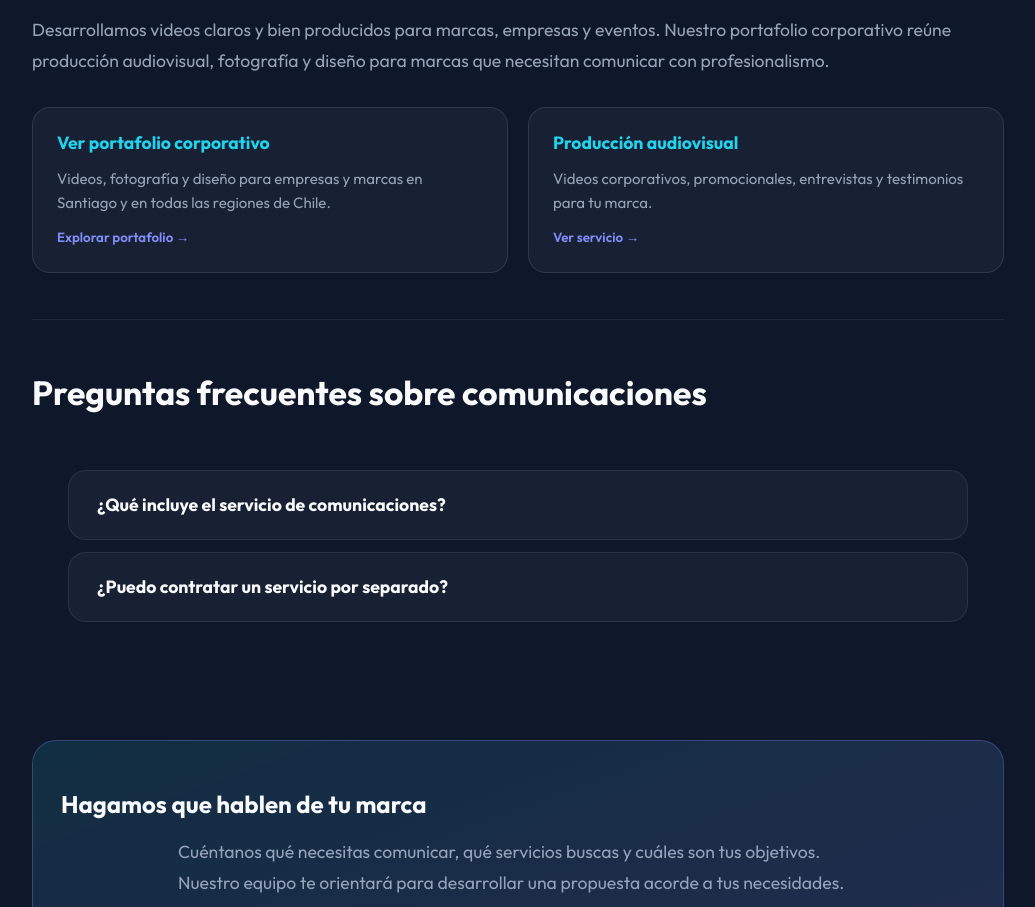
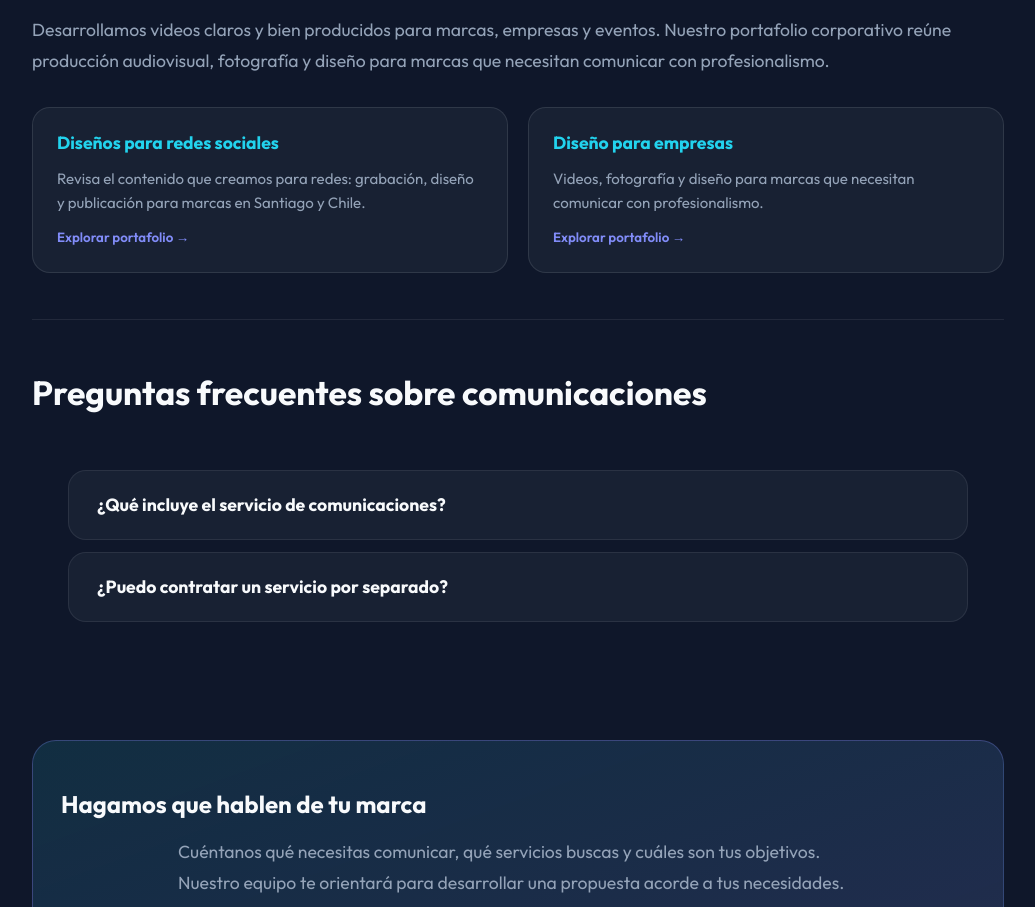
Before and after one commit to suniagajoberland/roxely, a plain HTML site: page comunicacion.html in a window 1280 px wide. Shown: the part 1041-1948 px from the top of the page, without its empty margins (122-1157 px from the left). Drawn offline with Linux system fonts and the light colour scheme.

Commit message:
Añade opciones de portafolio en servicios y categorías

```diff
--- a/comunicacion.html
+++ b/comunicacion.html
@@ -241,22 +241,22 @@
           fotografía y diseño para marcas que necesitan comunicar con
           profesionalismo.
         </p>
-        <div class="tarjetas-enlace">
-          <a class="tarjeta-enlace" href="corporativo.html">
-            <h3>Ver portafolio corporativo</h3>
+        <div class="tarjetas-enlace grid-proceso">
+          <a class="tarjeta-enlace" href="galeria.html">
+            <h3>Diseños para redes sociales</h3>
             <p>
-              Videos, fotografía y diseño para empresas y marcas en Santiago y en
-              todas las regiones de Chile.
+              Revisa el contenido que creamos para redes: grabación, diseño y
+              publicación para marcas en Santiago y Chile.
             </p>
             <small>Explorar portafolio →</small>
           </a>
-          <a class="tarjeta-enlace" href="produccion.html">
-            <h3>Producción audiovisual</h3>
+          <a class="tarjeta-enlace" href="corporativo.html">
+            <h3>Diseño para empresas</h3>
             <p>
-              Videos corporativos, promocionales, entrevistas y testimonios para
-              tu marca.
+              Videos, fotografía y diseño para marcas que necesitan comunicar con
+              profesionalismo.
             </p>
-            <small>Ver servicio →</small>
+            <small>Explorar portafolio →</small>
           </a>
         </div>
       </section>
```
Also changed, not shown: diseno.html (+1 -1 lines), marketing.html (+9 -9 lines), produccion.html (+6 -6 lines), servicios.html (+26 -0 lines).
